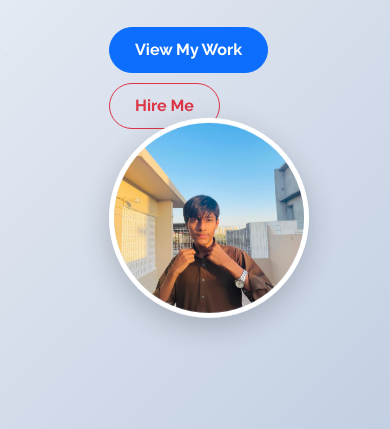
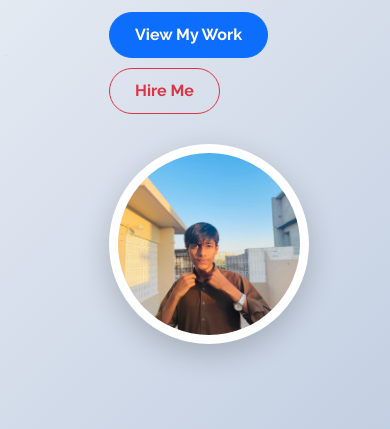
Before and after one commit to MuhammadUmair551/My-Portfolio, a plain HTML site: page index.html in a window 390 px wide. Shown: the part 415-844 px from the top of the page. Drawn offline with nearby package versions, Linux system fonts and the light colour scheme; a web font is replaced by a local one.

Commit message:
changes in images
remove floating effect

```diff
--- a/css/style.css
+++ b/css/style.css
@@ -117,11 +117,9 @@ body {
     /* Optional white border */
     box-shadow: 0 10px 30px rgba(0, 0, 0, 0.2);
     /* Optional subtle shadow */
-    animation: float 3s ease-in-out infinite;
-    /* Keeps your float animation */
 }
 
-@keyframes float {
+/* @keyframes float {
 
     0%,
     100% {
@@ -131,7 +129,7 @@ body {
     50% {
         transform: translateY(-20px);
     }
-}
+} */
 
 /* Projects Section */
 .projects {
@@ -355,6 +353,7 @@ footer {
     .hero-image img {
         width: 200px;
         height: 200px;
+        margin-top: 30px;
     }
 }
 @media (max-width: 437px){
--- a/index.html
+++ b/index.html
@@ -53,7 +53,7 @@
                 <div class="col-md-6">
                     <div class="hero-image">
                         <img src="./images/IMG-20250331-WA0043.jpg"
-                            alt="Your Image" class="img-fluid ">
+                            alt="Your Image" class="img-fluid img-thumbnail">
                     </div>
                 </div>
             </div>
```
